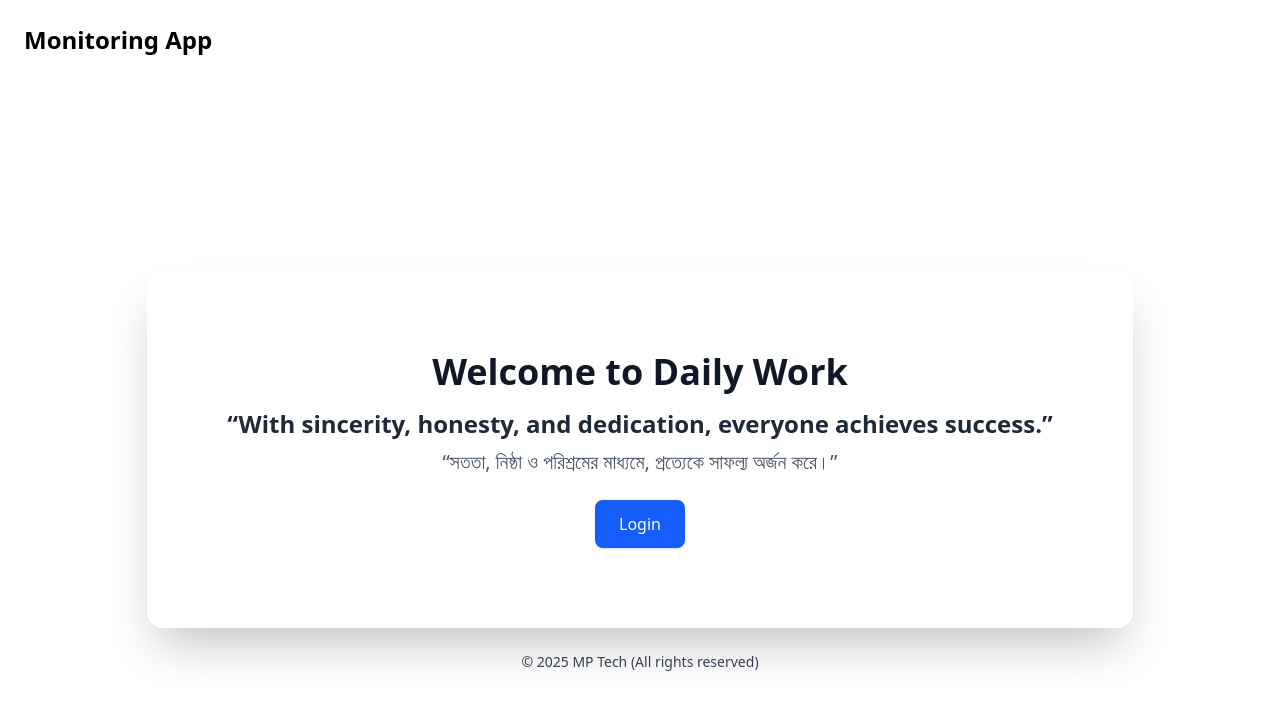
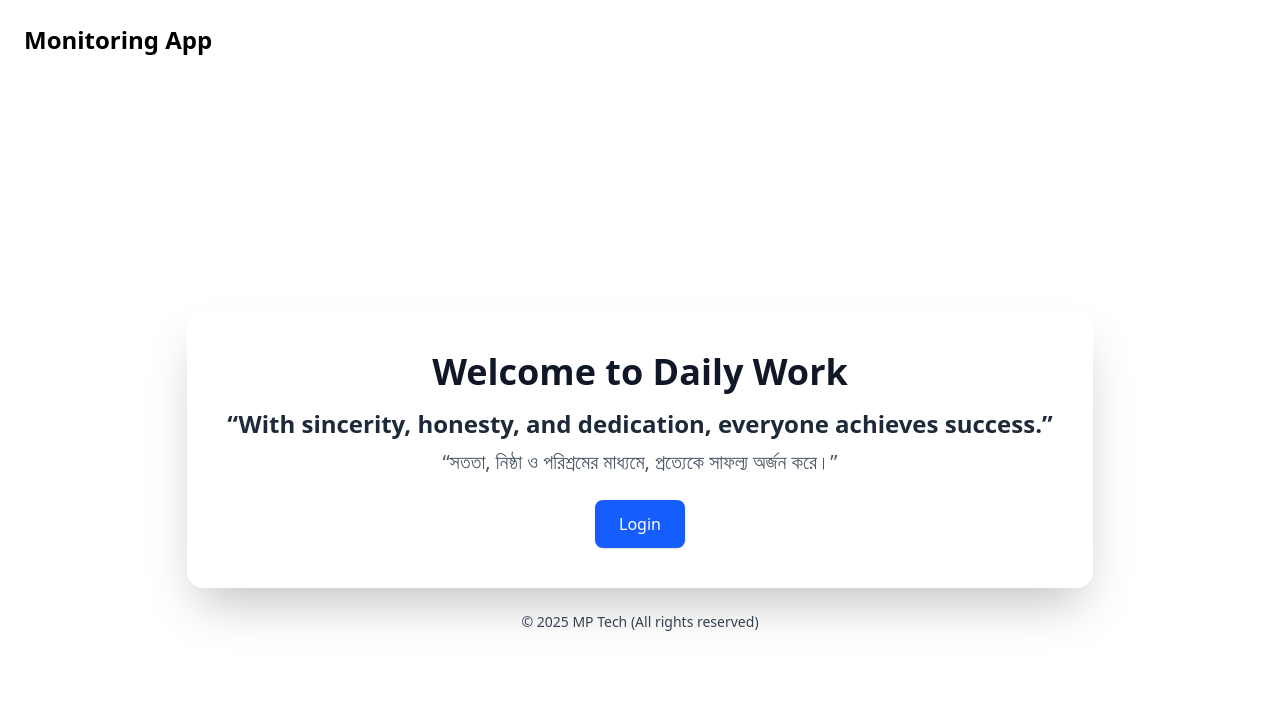
Before and after one commit to Mizan510/monitoring, a React app in the folder frontend/: page / in a window 1280 px wide. Shown: the top 710 px of the page. Built offline with nearby package versions, Linux system fonts and the light colour scheme; no server answers; the HTML template or start-up script is replaced by a standard one.

Commit message:
Something Updated

```diff
--- a/frontend/src/pages/Home.jsx
+++ b/frontend/src/pages/Home.jsx
@@ -4,7 +4,7 @@ import { Link } from "react-router-dom";
 const Home = () => {
   return (
     <div className="flex flex-col items-center justify-center min-h-screen w-full">
-      <div className="bg-white p-20  flex-col rounded-2xl shadow-2xl text-center max-w-1g">
+      <div className="bg-white p-10  flex-col rounded-2xl shadow-2xl text-center max-w-1g">
         <h1 className="text-4xl font-extrabold text-gray-900 mb-4">
           Welcome to Daily Work
         </h1>
```
